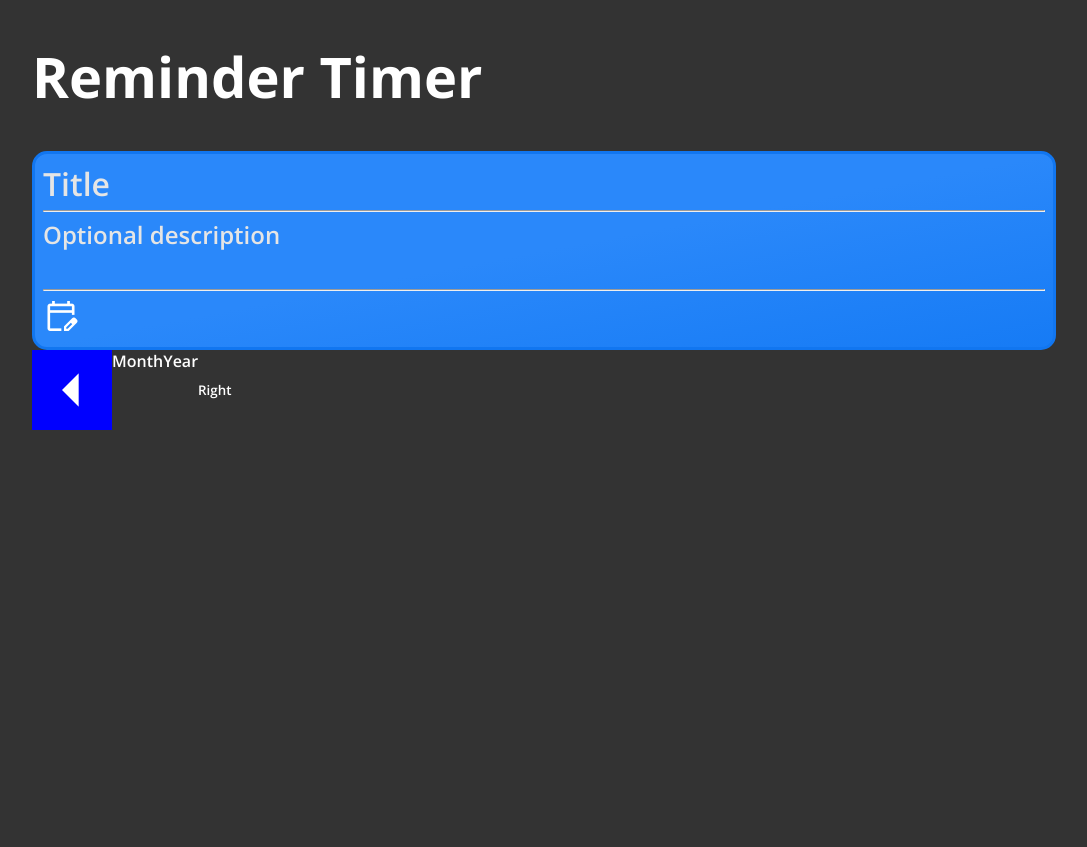
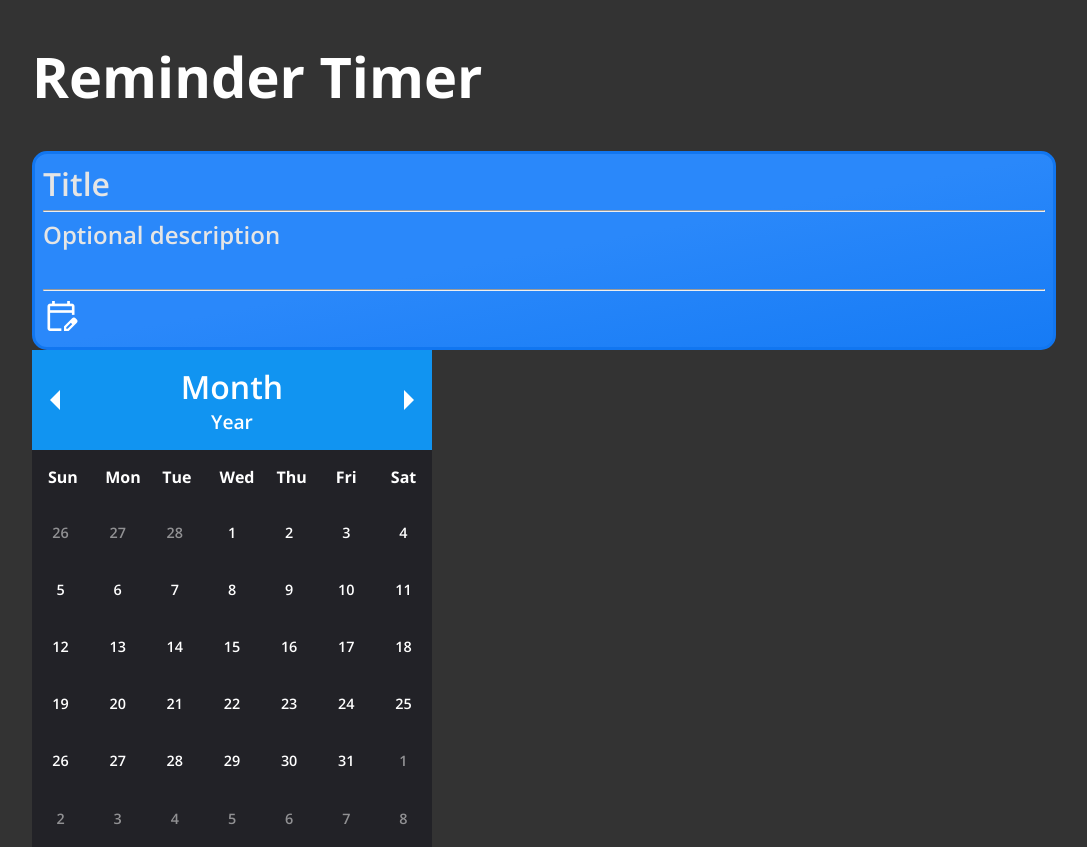
Before and after one commit to Darren-Tham/Reminder-Timer, a React (Vite) app: page / in a window 1280 px wide. Shown: the whole page, without its empty margins (96-1183 px from the left). Before the commit the page ends 800 px from the top, so only its background shows below. Built offline with nearby package versions, Linux system fonts and the light colour scheme.

Commit message:
Create custom calendar component

```diff
--- a/index.html
+++ b/index.html
@@ -11,6 +11,8 @@
     <link rel="stylesheet" href="https://fonts.googleapis.com/css2?family=Material+Symbols+Outlined:opsz,wght,FILL,GRAD@48,500,0,0" />
     <!-- Arrow Left Icon -->
     <link rel="stylesheet" href="https://fonts.googleapis.com/css2?family=Material+Symbols+Outlined:opsz,wght,FILL,GRAD@48,500,0,0" />
+    <!-- Arrow Right Icon -->
+    <link rel="stylesheet" href="https://fonts.googleapis.com/css2?family=Material+Symbols+Outlined:opsz,wght,FILL,GRAD@48,500,0,0" />
     <title>Reminder Timer</title>
   </head>
   <body>
--- a/src/components/Calendar/Calendar.css
+++ b/src/components/Calendar/Calendar.css
@@ -1,8 +1,61 @@
-.calendar-header {
-    display: flex;
+.calendar-container {
+    --container-width: 400px;
+    width: var(--container-width);
+    background-color: #222227;
 }
 
-.calendar-left-icon {
-    font-size: 5rem;
-    background-color: blue;
+/* Header */
+.calendar-container > div {
+    display: flex;
+    justify-content: space-between;
+    background-color: #1194f1;
 }
+
+/* Arrow Icons */
+.calendar-container button {
+    font-size: 3rem;
+    transition: background-color 0.25s;
+}
+
+/* Arrow Icons Hover */
+.calendar-container button:hover {
+    background-color: #37abff;
+}
+
+/* Month and Year Header */
+.calendar-container > div > div {
+    display: flex;
+    flex-direction: column;
+    justify-content: center;
+    align-items: center;
+    padding: 15px 0;
+}
+
+/* Month Span */
+.calendar-container span:first-child {
+    font-size: 2rem;
+}
+
+/* Year Span */
+.calendar-container span:last-child {
+    font-size: 1.2rem;
+}
+
+/* Table */
+.calendar-container table {
+    table-layout: fixed;
+    border-collapse: collapse;
+    width: 100%;
+}
+
+/* Days of the Week */
+.calendar-container th {
+    padding: 1rem;
+}
+
+/* Dates in the Month */
+.calendar-container td {
+    height: calc(var(--container-width) / 7);
+    text-align: center;
+    font-size: 0.9rem;
+}
--- a/src/components/Calendar/Calendar.tsx
+++ b/src/components/Calendar/Calendar.tsx
@@ -1,24 +1,74 @@
+// React
+import { useState } from 'react'
+
 // Style
 import './Calendar.css'
 
 export default function Calendar() {
+    const [date, setDate] = useState(new Date(Date.now()))
+
+    /**
+     * Renders the 7 days of the week.
+     *
+     * @returns table row element with 7 table header cell
+     *          elements representing the days of the week
+     */
+    function renderDays() {
+        const days = ['Sun', 'Mon', 'Tue', 'Wed', 'Thu', 'Fri', 'Sat']
+        return (
+            <tr>
+                {days.map(day => <th key={day}>{day}</th>)}
+            </tr>
+        )
+    }
+
+    /**
+     * Renders the dates of the month, including
+     * the previous and next months.
+     *
+     * @returns 6 table row elements with each having 7
+     *          table data cell elements representing dates
+     */
+    function renderDates() {
+        const temp = new Date(date)
+        const currMonth = temp.getMonth()
+        temp.setDate(1) // Find the first day of the month
+        if (temp.getDay() !== 0) temp.setDate(1 - temp.getDay()) // Add date of previous months
+        return new Array(6).fill(undefined).map((_, i) => (
+            <tr key={`${i + 1}-row`}>
+                {new Array(7).fill(undefined).map(() => {
+                    const td = (
+                        <td
+                            key={`${temp.getMonth()}-${temp.getDate()}`}
+                            // Dim dates on previous and next months
+                            style={temp.getMonth() == currMonth ? undefined : { opacity: 0.5 }}
+                        >{temp.getDate()}</td>
+                    )
+                    temp.setDate(temp.getDate() + 1)
+                    return td
+                })}
+            </tr>
+        ))
+    }
+
     return (
-        <div
-            className='calendar-container'
-        >
-            <div
-                className='calendar-header'
-            >
-                <button
-                    className="material-symbols-outlined
-                               calendar-left-icon"
-                >arrow_left</button>
+        <div className='calendar-container'>
+            <div>
+                <button className="material-symbols-outlined">arrow_left</button>
                 <div>
                     <span>Month</span>
                     <span>Year</span>
                 </div>
-                <button>Right</button>
+                <button className="material-symbols-outlined">arrow_right</button>
             </div>
+            <table>
+                <thead>
+                    {renderDays()}
+                </thead>
+                <tbody>
+                    {renderDates()}
+                </tbody>
+            </table>
         </div>
     )
 }
```
